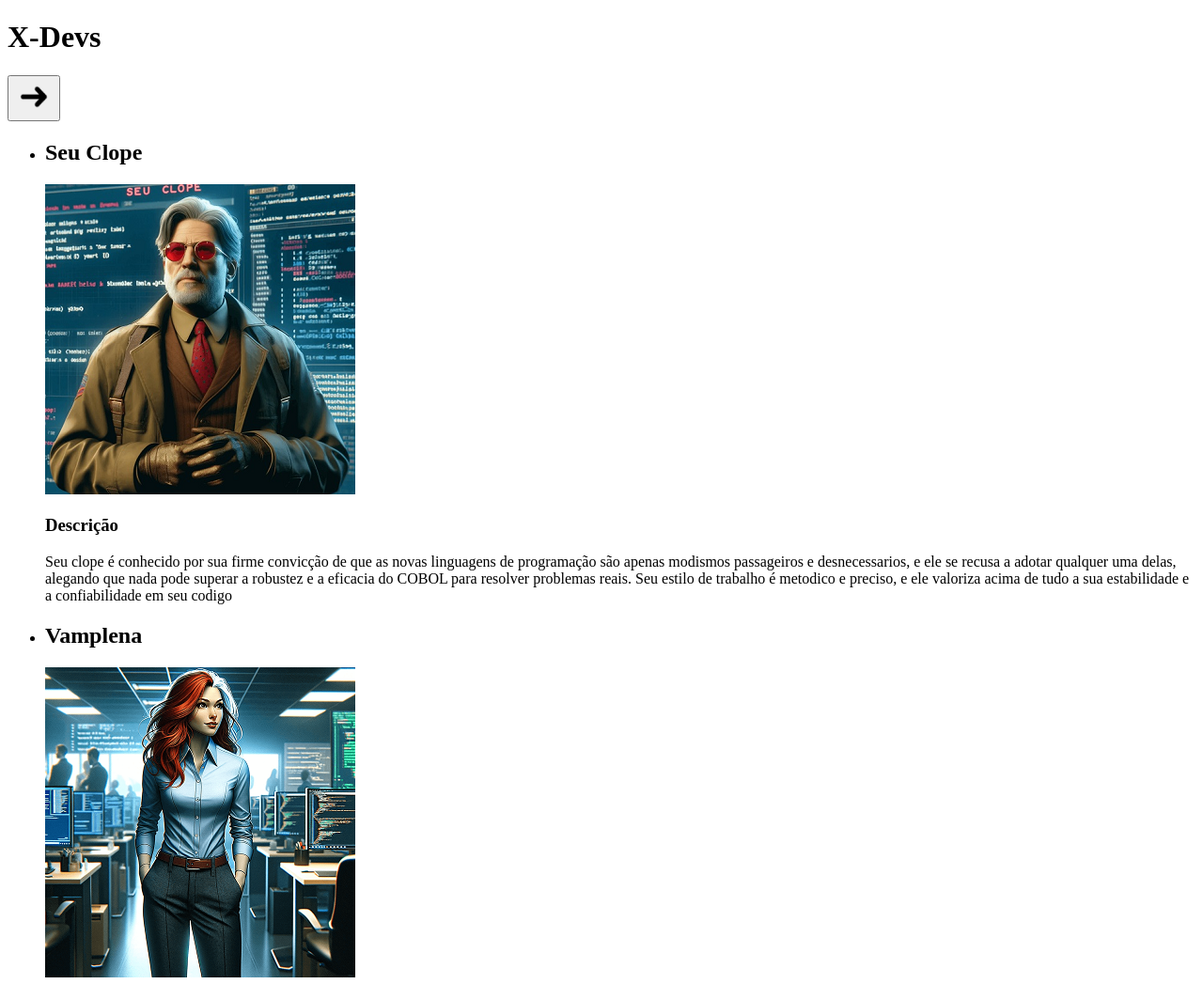
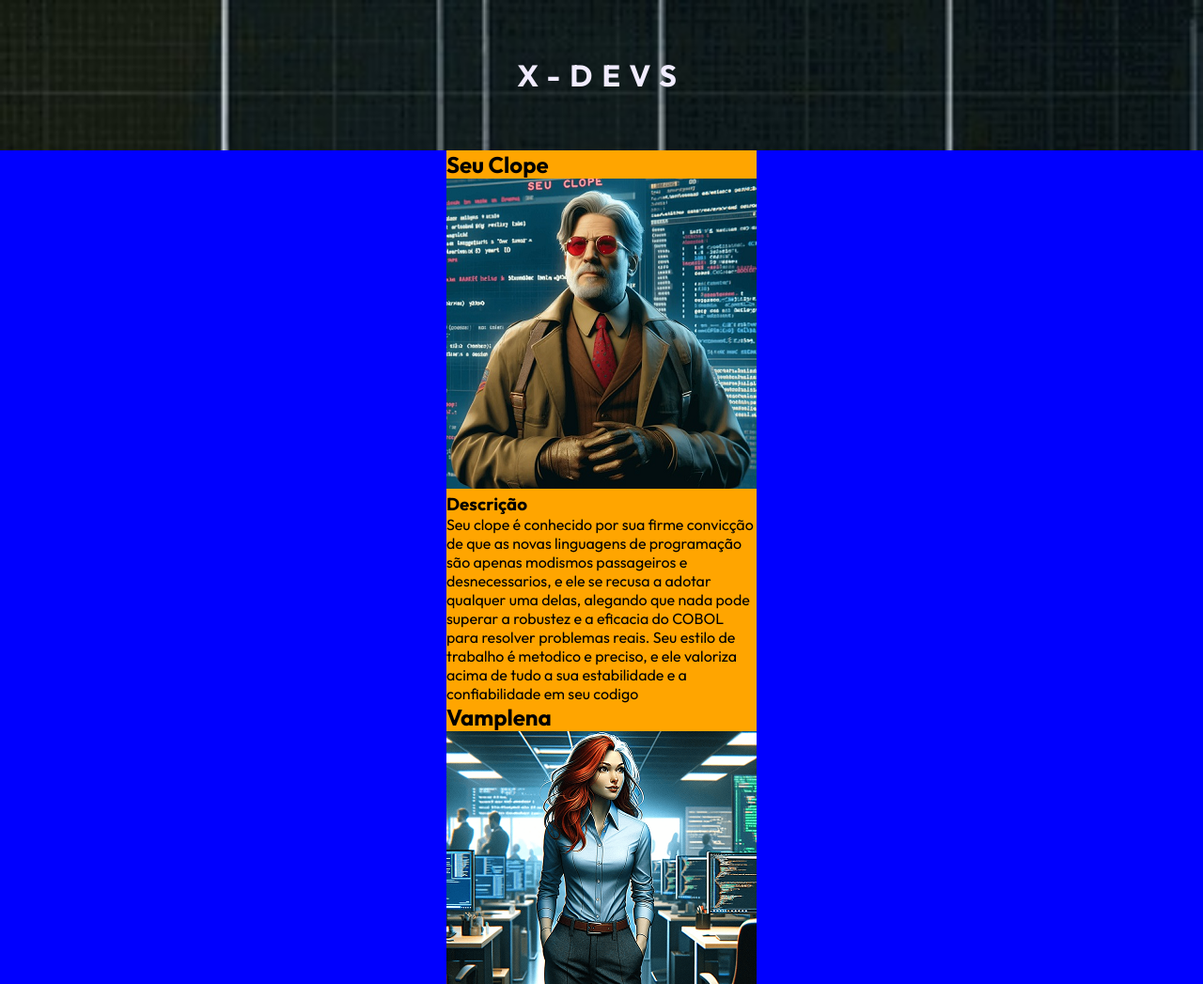
Before and after one commit to Ameglebm/intensivao05-2024, a plain HTML site: page index.html in a window 1280 px wide. Shown: the top 1047 px of the page at 94% size. Drawn offline with Linux system fonts and the light colour scheme.

Commit message:
Atualizado eles

```diff
--- a/index.html
+++ b/index.html
@@ -1,5 +1,6 @@
 <!DOCTYPE html>
 <html lang="pt-BR">
+
 <head>
     <meta charset="UTF-8">
     <meta name="viewport" content="width=device-width, initial-scale=1.0">
@@ -7,6 +8,11 @@
     <link rel="preconnect" href="https://fonts.googleapis.com">
     <link rel="preconnect" href="https://fonts.gstatic.com" crossorigin>
     <link href="https://fonts.googleapis.com/css2?family=Outfit:wght@100..900&display=swap" rel="stylesheet">
+
+    <link rel="stylesheet" href="./src/css/reset.css"> <!--Cria uma conexao entre html e o css e tem que ser dentro de  head-->
+
+    <link rel="stylesheet" href="./src/css/estilos.css">
+
 </head>
 
 <body>
@@ -17,7 +23,8 @@
 
         <button class="bnt-seta btn-voltar"
             id="bnt-voltar"><!--Pode-se usar 2 classes ao mesmo tempo e só pode ter um id-->
-            <img src="./src/img/seta.png" alt="seta para voltar a imagem"><!--src é o caminho da imagem, e alt é o texto alternativo caso nao funcione a imagem-->
+            <img src="./src/img/seta.png"
+                alt="seta para voltar a imagem"><!--src é o caminho da imagem, e alt é o texto alternativo caso nao funcione a imagem-->
         </button>
 
         <ul class="listas-personagens">
@@ -27,43 +34,45 @@
                 <div class="descricao">
                     <h3 class="titulo">Descrição</h3>
                     <p class="texto">
-                        Seu clope é conhecido por sua firme convicção de que as novas linguagens de programação são apenas modismos passageiros e desnecessarios, e ele se recusa a adotar qualquer uma delas, alegando que nada pode superar a robustez e a eficacia do COBOL para resolver problemas reais. Seu estilo de trabalho é metodico e preciso, e ele valoriza acima de tudo a sua estabilidade e a confiabilidade em seu codigo
+                        Seu clope é conhecido por sua firme convicção de que as novas linguagens de programação são
+                        apenas modismos passageiros e desnecessarios, e ele se recusa a adotar qualquer uma delas,
+                        alegando que nada pode superar a robustez e a eficacia do COBOL para resolver problemas reais.
+                        Seu estilo de trabalho é metodico e preciso, e ele valoriza acima de tudo a sua estabilidade e a
+                        confiabilidade em seu codigo
                     </p>
                 </div><!--Divisao, como se fosse uma seção-->
             </li>
 
             <li class="cartao fundo-2">
 
-                <div class="informacoes">
                 <h2 class="nome">Vamplena</h2>
-                </div>
 
-                <div class="container-imagem">
                 <img class="imagem-personagem" src="./src/img/vamplena.png" alt="Vamplena">
-                </div>
 
                 <div class="descricao">
                     <h3 class="titulo">Descrição</h3>
                     <p class="texto">
-                        Apesar de seu objetivo nobre de se tornar sênior, ela luta com o dilema ético de seu poder, pois teme tornar-se dependente da expertise alheia em vez de desenvolver a sua própria. Sua jornada é marcada por um intenso desejo de autodesenvolvimento e pela busca de um equilíbrio entre aprender com os outros e cultivar seu próprio talento genuíno
+                        Apesar de seu objetivo nobre de se tornar sênior, ela luta com o dilema ético de seu poder, pois
+                        teme tornar-se dependente da expertise alheia em vez de desenvolver a sua própria. Sua jornada é
+                        marcada por um intenso desejo de autodesenvolvimento e pela busca de um equilíbrio entre
+                        aprender com os outros e cultivar seu próprio talento genuíno
                     </p>
                 </div>
             </li>
 
             <li class="cartao fundo-3">
 
-                <div class="informacoes">
                 <h2 class="nome">Jubiléia</h2>
-                </div>
 
-                <div class="container-imagem">
                 <img class="imagem-personagem" src="./src/img/jubileia.png" alt="Jubiléia">
-                </div>
 
                 <div class="descricao">
                     <h3 class="titulo">Descrição</h3>
                     <p class="texto">
-                        Uma jovem desenvolvedora em treinamento, Jubiléia já se destaca por sua peculiaridade: uma aversão declarada a temas claros em ambientes de programação. Ela tem uma preferência intensa por temas escuros, que considera mais suaves e agradáveis para seus olhos, especialmente durante longas sessões de codificação à noite
+                        Uma jovem desenvolvedora em treinamento, Jubiléia já se destaca por sua peculiaridade: uma
+                        aversão declarada a temas claros em ambientes de programação. Ela tem uma preferência intensa
+                        por temas escuros, que considera mais suaves e agradáveis para seus olhos, especialmente durante
+                        longas sessões de codificação à noite
                     </p>
                 </div>
 
@@ -71,54 +80,54 @@
 
             <li class="cartao fundo-4">
 
-                <div class="informacoes">
+
                 <h2 class="nome">Tempestade solar</h2>
-                </div>
 
-                <div class="container-imagem">
                 <img class="imagem-personagem" src="./src/img/tempestade-solar.png" alt="Tempestade solar">
-                </div>
 
                 <div class="descicao">
                     <h3 class="titulo">Descrição</h3>
                     <p class="texto">
-                        No universo dos desenvolvedores, Tempestade Solar é conhecida como uma das vilãs mais formidáveis. Ela tem o poder de gerar explosões solares massivas que perturbam as redes de comunicação, afetando a internet e todos os dispositivos conectados. Esses surtos solares causam caos no mundo digital, desestabilizando servidores, interrompendo conexões e causando perda de dados críticos
+                        No universo dos desenvolvedores, Tempestade Solar é conhecida como uma das vilãs mais
+                        formidáveis. Ela tem o poder de gerar explosões solares massivas que perturbam as redes de
+                        comunicação, afetando a internet e todos os dispositivos conectados. Esses surtos solares causam
+                        caos no mundo digital, desestabilizando servidores, interrompendo conexões e causando perda de
+                        dados críticos
                     </p>
                 </div>
             </li>
 
             <li class="cartao fundo-5">
 
-                <div class="informacoes">
                 <h2 class="nome">Loggineto</h2>
-                </div>
 
-                <div class="container-imagem">
                 <img class="imagem-personagem" src="./src/img/loggineto.png" alt="Loggineto">
-                </div>
 
                 <div class="descicao">
                     <h3 class="titulo">Descrição</h3>
                     <p class="texto">
-                        Ele possui a capacidade única de influenciar e redirecionar fluxos de dados apenas com a força de sua vontade, permitindo-lhe acessar e alterar informações de qualquer dispositivo conectado à rede. Seu domínio sobre a segurança digital o torna um adversário formidável para qualquer equipe de TI, pois ele pode causar falhas, acessar dados confidenciais e criar barreiras de segurança quase impenetráveis
+                        Ele possui a capacidade única de influenciar e redirecionar fluxos de dados apenas com a força
+                        de sua vontade, permitindo-lhe acessar e alterar informações de qualquer dispositivo conectado à
+                        rede. Seu domínio sobre a segurança digital o torna um adversário formidável para qualquer
+                        equipe de TI, pois ele pode causar falhas, acessar dados confidenciais e criar barreiras de
+                        segurança quase impenetráveis
                     </p>
                 </div>
             </li>
 
             <li class="cartao fundo-6">
 
-                <div class="informacoes">
                 <h2 class="nome">Professor Cafeze</h2>
-                </div>
 
-                <div class="container-imagem">
                 <img class="imagem-personagem" src="./src/img/professor-cafeze.png" alt="Professor cafeze">
-                </div>
 
                 <div class="descicao">
                     <h3 class="titulo">Descrição</h3>
                     <p class="texto">
-                        Líder dos X-devs é um mentor para desenvolvedores iniciantes, guiando-os com sua mente excepcional e uma xícara de café sempre à mão. Ele possui habilidades telepáticas que lhe permitem transmitir conhecimento de programação diretamente para a mente dos novatos, acelerando sua aprendizagem
+                        Líder dos X-devs é um mentor para desenvolvedores iniciantes, guiando-os com sua mente
+                        excepcional e uma xícara de café sempre à mão. Ele possui habilidades telepáticas que lhe
+                        permitem transmitir conhecimento de programação diretamente para a mente dos novatos, acelerando
+                        sua aprendizagem
                     </p>
                 </div>
             </li>
@@ -130,4 +139,5 @@
         </button>
     </main><!--Tag principal do nosso conteudo, pesquisar depois sobre as 142 tags de html-->
 </body>
+
 </html>
--- /dev/null
+++ b/src/css/estilos.css
@@ -0,0 +1,46 @@
+body {
+    font-family: 'Outfit', sans-serif;
+    background-image: url('../img/fundo-base.jpg');
+    background-repeat: no-repeat;
+    background-size: cover;
+    min-height: 100vh;
+}
+
+.cabecalho {
+
+    text-align: center;
+    padding: 60px 0;
+}
+
+.cabecalho h1 {
+
+    color: #f1ecff; /* cores hexadecimais */
+    font-size: 45 px;
+    letter-spacing: 10px;
+    text-transform: uppercase;
+}
+
+.personagens-slider {
+
+    background-color: blue;
+    display: flex;
+    justify-content: center;
+    align-items: center;
+    gap: 80px;
+}
+
+.listas-personagens {
+
+    background-color: orange;
+    width: 330px;
+    height: 520;
+}
+
+.bnt-seta {
+
+    background-color: #ffffff;
+    width: 70;
+    height: 70px;
+    border-radius: 50px;
+    border: 0;
+}
--- /dev/null
+++ b/src/css/reset.css
@@ -0,0 +1,10 @@
+/*Seletores, tira os estilos de varias coisas ao mesmo tempo*/
+* {
+    margin: 0; /*é o espaçamento entre os todos os elemetos, entre elementos */
+    padding: 0; /* define uma distancia entre o conteudo e um elemento e suas bordas */
+    box-sizing: border-box;
+}
+
+ul {
+    list-style: none;
+}
```
Lines whose indentation alone changed are shown as unchanged.
